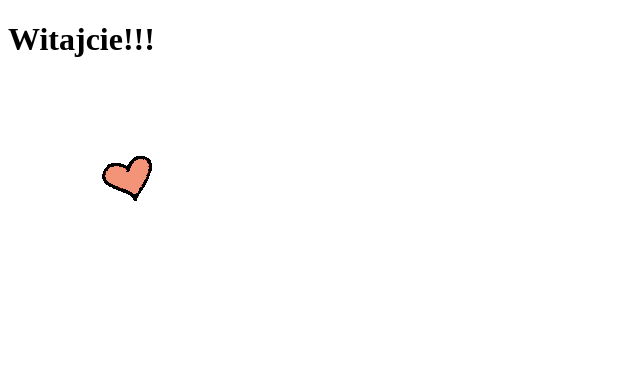
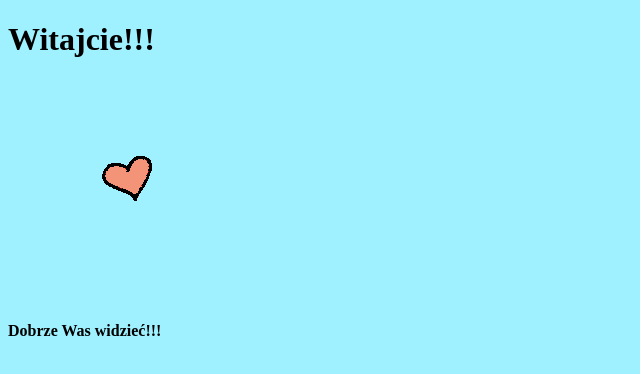
Before and after one commit to michalrekiec/helloworld, a plain HTML site: page index.html in a window 1280 px wide. Shown: the whole page, without its empty margins (0-640 px from the left). Drawn offline with Linux system fonts and the light colour scheme.

Commit message:
Add h4 text

```diff
--- a/index.html
+++ b/index.html
@@ -2,9 +2,11 @@
 <html>
     <head>
         <title>Zabawa</title>
+        <link rel="stylesheet" href="style.css" type="text/css" />
     </head>
     <body>
         <h1>Witajcie!!!</h1>
-        <img src="unnamed.gif" />
+        <img src="unnamed.gif" /><br />
+        <h4>Dobrze Was widzieć!!!</h4>
     </body>
 </html>
```
